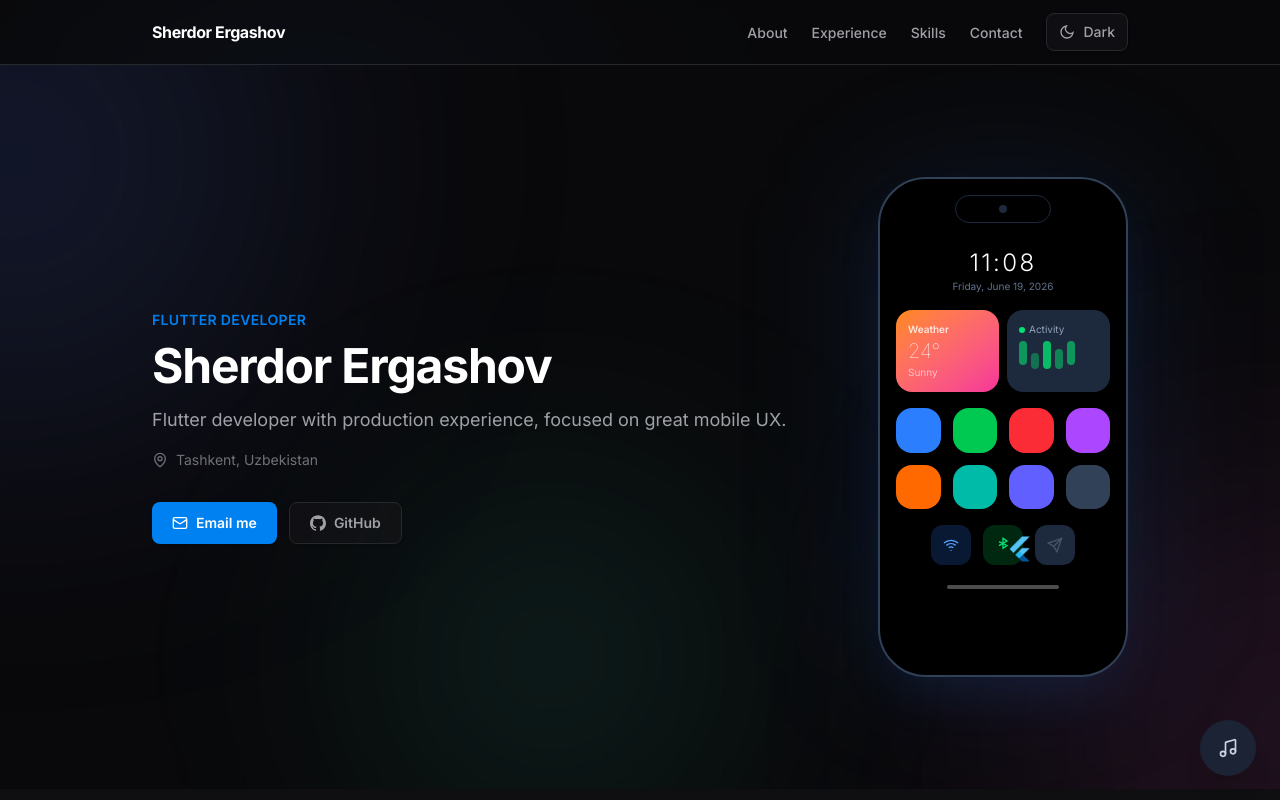
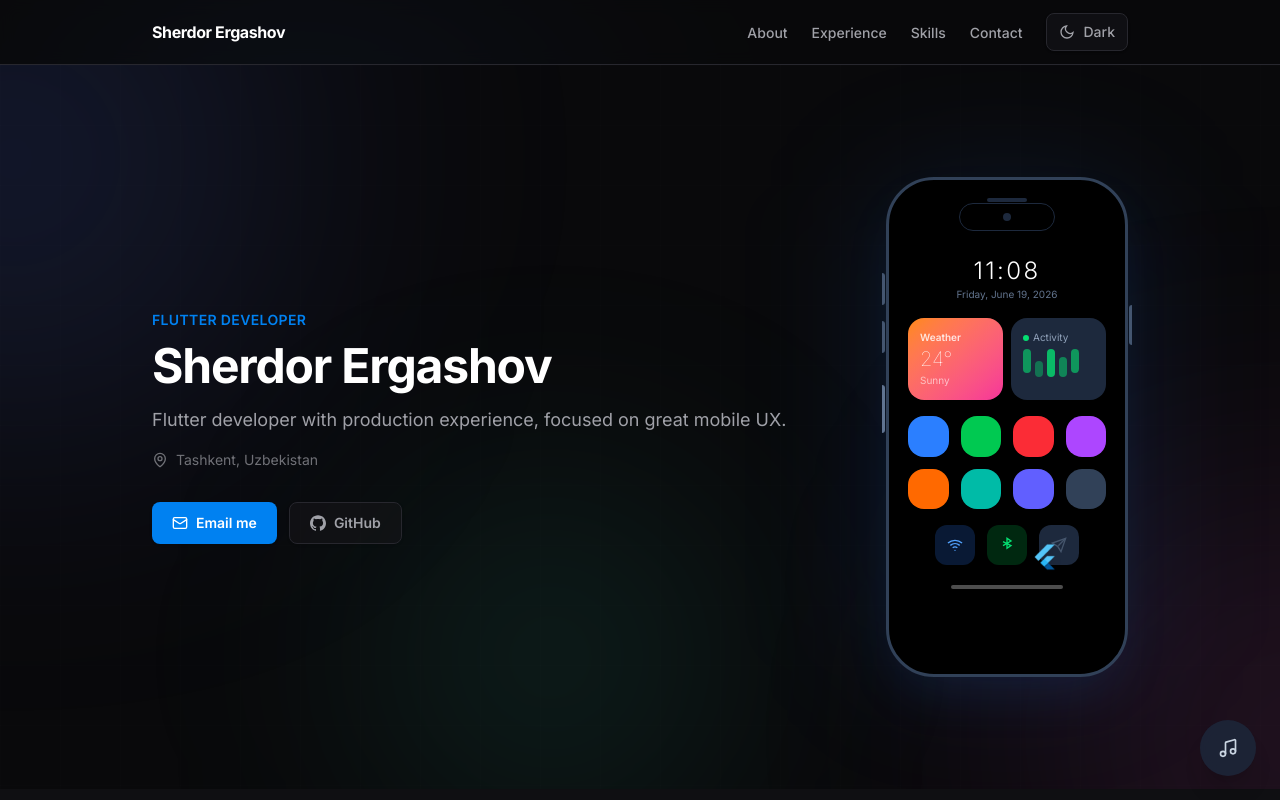
Before and after one commit to sherdor06/sherdor-portfolio, a Next.js app: page / in a window 1280 px wide. Shown: the top 800 px of the page. Built offline with nearby package versions, Linux system fonts and the light colour scheme.

Commit message:
fix clock visibility, iPhone-style buttons and speaker grille, always-black bezel

```diff
--- a/components/PhoneMockup.tsx
+++ b/components/PhoneMockup.tsx
@@ -182,27 +182,41 @@ export default function PhoneMockup() {
   const date = now.getDate();
   const year = now.getFullYear();
 
-  const frameBorder =
-    theme === "light" ? "border-slate-300" : "border-slate-700";
-  const frameBg = theme === "light" ? "bg-slate-100" : "bg-black";
+  const glowColor =
+    theme === "colorful"
+      ? "bg-purple-500/15"
+      : "bg-blue-500/10";
 
   return (
     <div className="relative flex items-center justify-center">
       {/* Glow behind the phone */}
-      <div className="absolute h-[500px] w-[280px] rounded-[3.5rem] bg-blue-500/10 blur-3xl" />
+      <div className={`absolute h-[500px] w-[280px] rounded-[3.5rem] blur-3xl ${glowColor}`} />
+
+      {/* Volume buttons (left side) */}
+      <div className="absolute left-[-4px] top-24 h-8 w-[3px] rounded-r-sm bg-slate-600" />
+      <div className="absolute left-[-4px] top-36 h-8 w-[3px] rounded-r-sm bg-slate-600" />
+      <div className="absolute left-[-4px] top-52 h-12 w-[3px] rounded-r-sm bg-slate-500" />
+
+      {/* Power button (right side) */}
+      <div className="absolute right-[-4px] top-32 h-10 w-[3px] rounded-l-sm bg-slate-600" />
 
       {/* Phone frame */}
       <div
-        className={`relative h-[500px] w-[250px] animate-[float_6s_ease-in-out_infinite] rounded-[3rem] border-2 ${frameBorder} ${frameBg} p-4 shadow-2xl shadow-blue-500/10`}
+        className="relative h-[500px] w-[242px] animate-[float_6s_ease-in-out_infinite] rounded-[3rem] border-[3px] border-slate-700 bg-black p-[3px] shadow-2xl shadow-blue-500/10"
       >
-        {/* Dynamic Island */}
-        <div className="relative mx-auto mb-6 h-7 w-24 rounded-full bg-black">
-          <div className="absolute inset-0 rounded-full border border-slate-800" />
-          <div className="absolute left-1/2 top-1/2 h-2 w-2 -translate-x-1/2 -translate-y-1/2 rounded-full bg-slate-800" />
-        </div>
+        {/* Inner bezel */}
+        <div className="h-full w-full overflow-hidden rounded-[2.7rem] bg-black">
+          {/* Speaker grille */}
+          <div className="absolute left-1/2 top-[18px] z-10 h-1 w-10 -translate-x-1/2 rounded-full bg-slate-800" />
 
-        {/* Screen content */}
-        <div ref={screenRef} className="relative space-y-4 overflow-hidden">
+          {/* Dynamic Island */}
+          <div className="relative z-10 mx-auto mt-5 h-7 w-24 rounded-full bg-black">
+            <div className="absolute inset-0 rounded-full border border-slate-800" />
+            <div className="absolute left-1/2 top-1/2 h-2 w-2 -translate-x-1/2 -translate-y-1/2 rounded-full bg-slate-800" />
+          </div>
+
+          {/* Screen content */}
+          <div ref={screenRef} className="relative mt-6 space-y-4 overflow-hidden px-4 pb-4">
           <FlutterF containerRef={screenRef} />
 
           {/* Time / Lock screen */}
@@ -283,5 +297,6 @@ export default function PhoneMockup() {
         </div>
       </div>
     </div>
+    </div>
   );
 }
```
